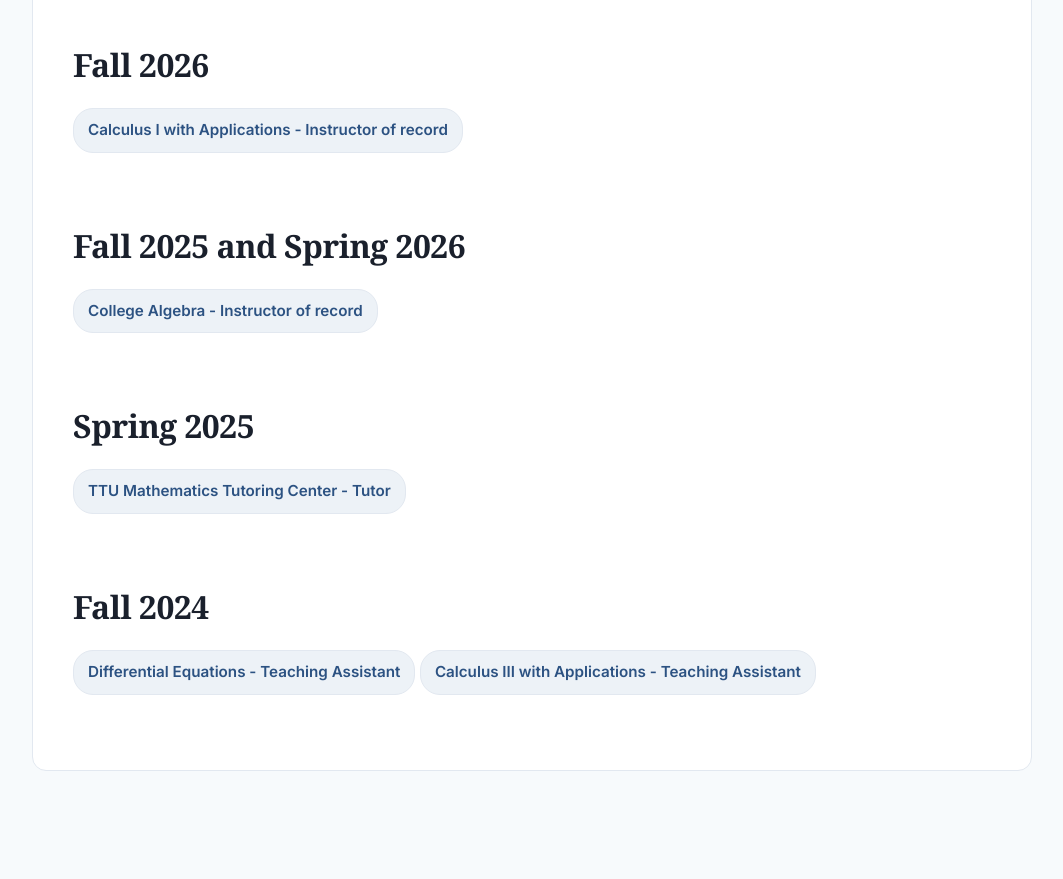
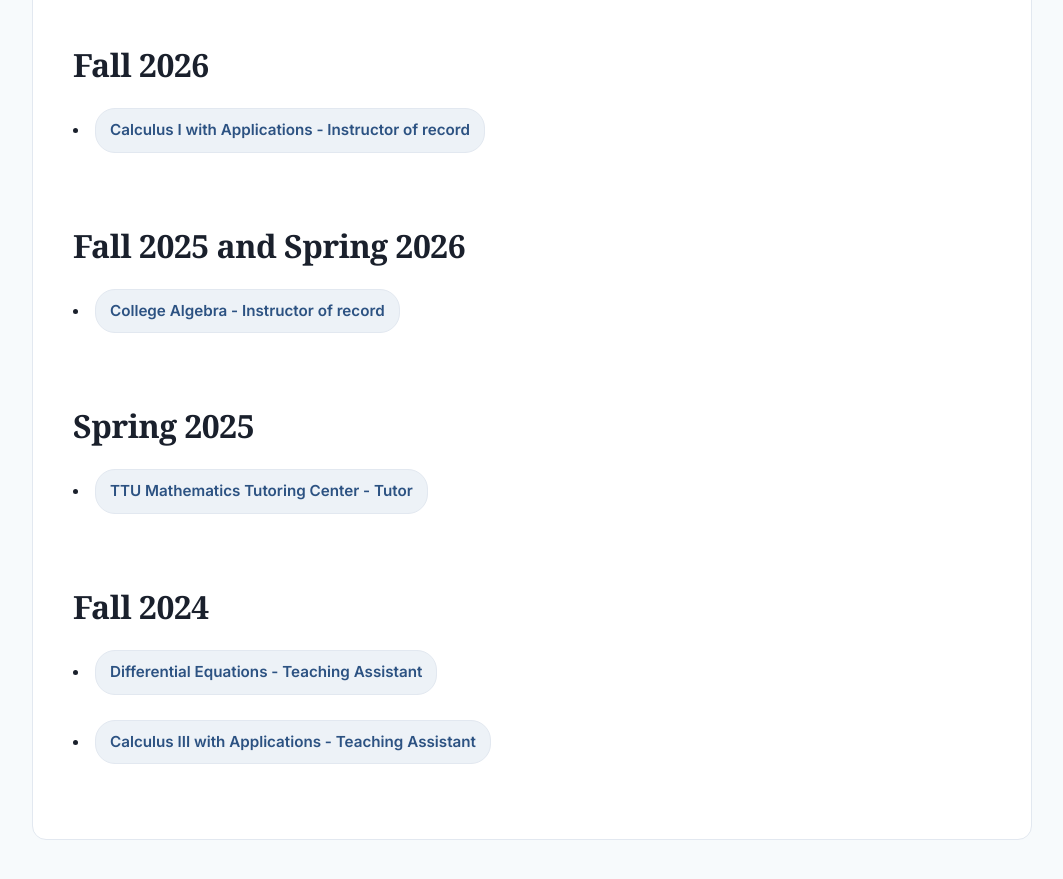
Before and after one commit to uma-adam/uma-adam.github.io, a plain HTML site: page teaching.html in a window 1280 px wide. Shown: the part 355-1234 px from the top of the page, without its empty margins (108-1171 px from the left). Before the commit the page ends 1166 px from the top, so only its background shows below. Drawn offline with Linux system fonts and the light colour scheme.

Commit message:
Wrap course titles in list items

```diff
--- a/teaching.html
+++ b/teaching.html
@@ -222,18 +222,18 @@ I subscribe to <a href="https://fardila.com/" target="_blank" rel="noopener nore
 
   <h2>Fall 2026</h2>
 
-  <div class="course-title">Calculus I with Applications - Instructor of record</div>
+  <li><div class="course-title">Calculus I with Applications - Instructor of record</div></li>
 
   <h2>Fall 2025 and Spring 2026</h2>
 
-  <div class="course-title">College Algebra - Instructor of record</div>
+  <li><div class="course-title">College Algebra - Instructor of record</div></li>
 
  <h2>Spring 2025</h2>
-<div class="course-title">TTU Mathematics Tutoring Center - Tutor</div>
+<li><div class="course-title">TTU Mathematics Tutoring Center - Tutor</div></li>
 
    <h2>Fall 2024</h2>
-<div class="course-title">Differential Equations - Teaching Assistant</div>
-<div class="course-title">Calculus III with Applications - Teaching Assistant</div>
+<li><div class="course-title">Differential Equations - Teaching Assistant</div></li>
+<li><div class="course-title">Calculus III with Applications - Teaching Assistant</div></li>
 
 
 
```
